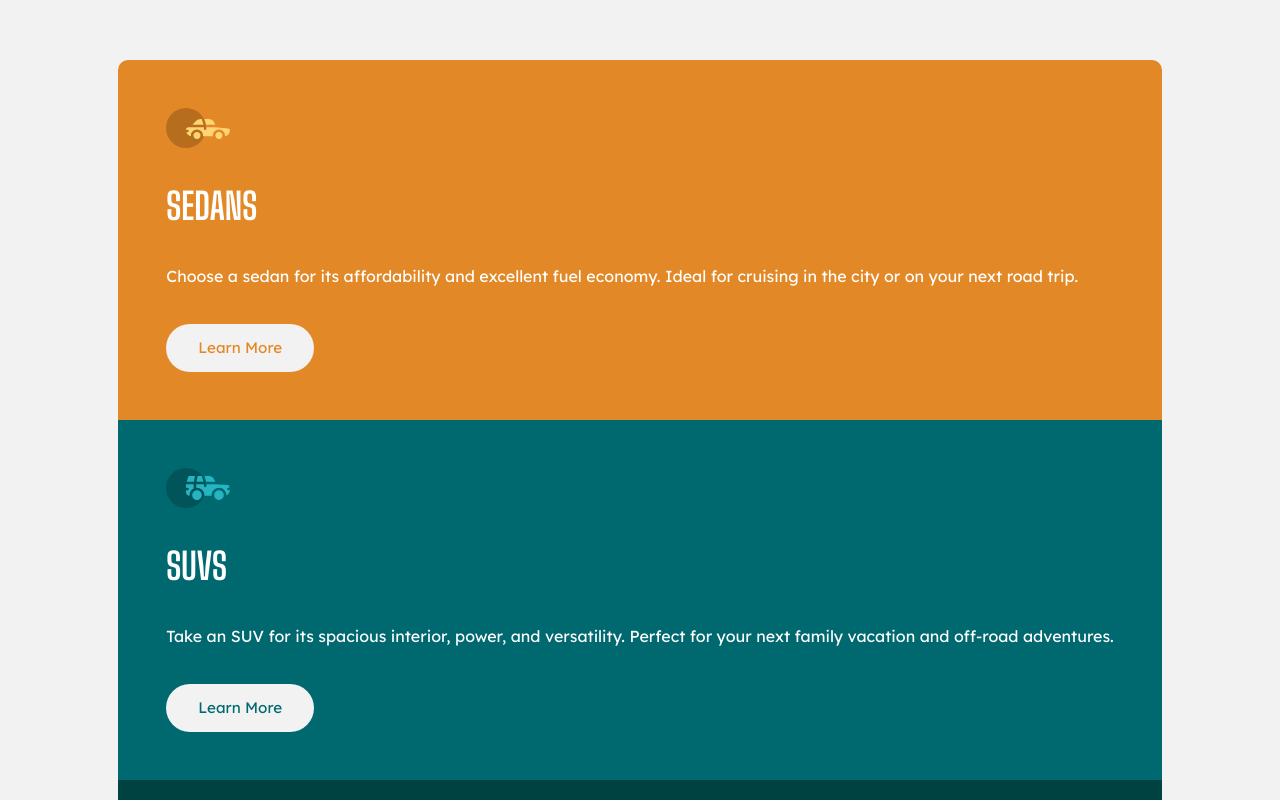
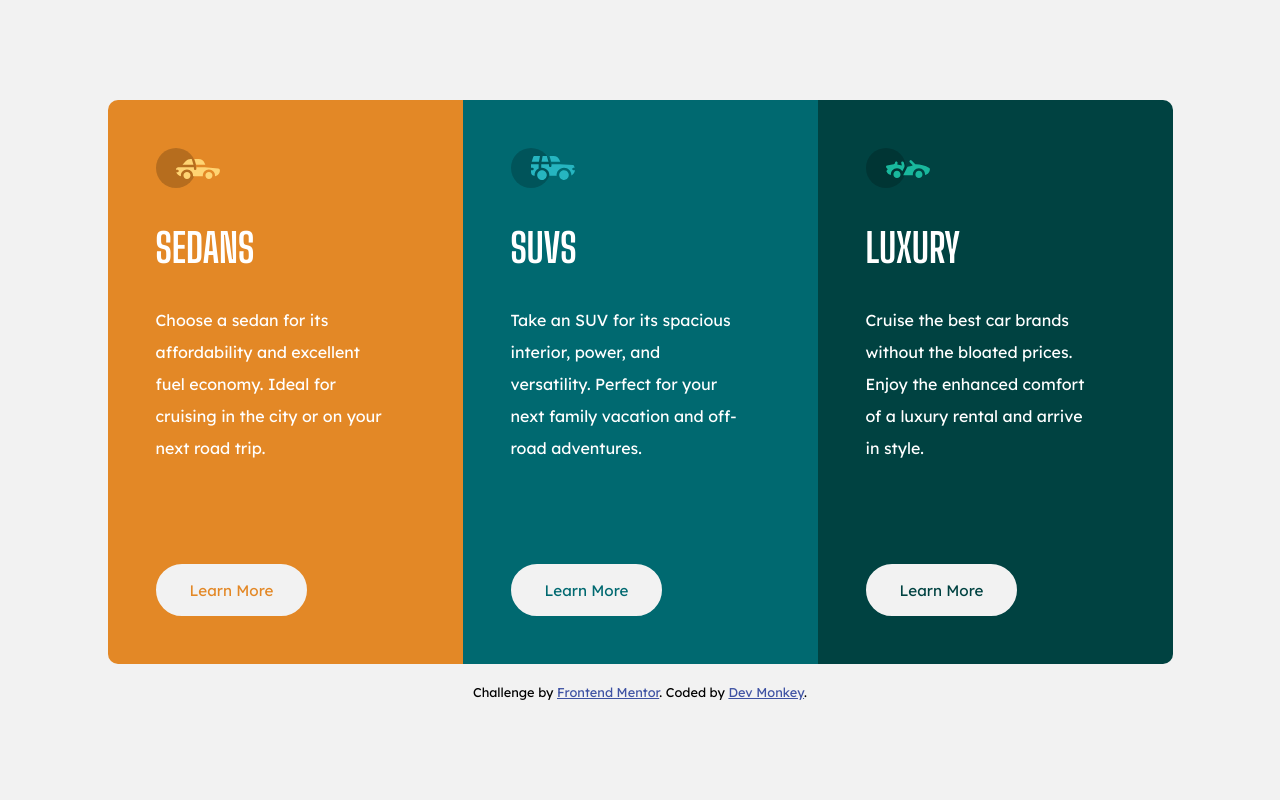
Before and after one commit to halocoders/Frontend-Mentor-Challenge, a plain HTML site: page 2. 3-column-preview-card-component-main/index.html in a window 1280 px wide. Shown: the top 800 px of the page. Drawn offline with Linux system fonts and the light colour scheme.

Commit message:
full fix

```diff
--- a/2. 3-column-preview-card-component-main/css/global.css
+++ b/2. 3-column-preview-card-component-main/css/global.css
@@ -20,11 +20,13 @@
 body {
     font-family: 'Lexend Deca', sans-serif;
     font-size: 15px;
-    display: grid;
-    place-items: center;
+    background-color: var(--light-gray);
+    padding: 4em 1.5em;
+    display: flex;
+    align-items: center;
+    justify-content: center;
     min-height: 100vh;
-    background-color: var(--light-gray);
-    padding: 4em 0;
+    flex-direction: column;
 }
 
 .container {
@@ -77,6 +79,13 @@ button {
     font-family: 'Lexend Deca';
     font-size: 0.95rem;
     font-weight: 400;
+    border: 2px solid var(--light-gray);
+    transition: 200ms;
+}
+
+button:hover {
+    background: none;
+    color: white !important;
 }
 
 .sedan button {
@@ -88,3 +97,20 @@ button {
 .luxury button {
     color: var(--very-dark-cyan);
 }
+
+@media only screen and (min-width: 1040px) {
+    .container {
+        flex-direction: row;
+        max-width: 1200px;
+    }
+    .container > div {
+        width: 355px;
+    }
+    .title {
+        font-size: 2.5rem;
+    }
+    .txt {
+        margin-bottom: 100px;
+        width: 90%;
+    }
+}
--- a/2. 3-column-preview-card-component-main/index.html
+++ b/2. 3-column-preview-card-component-main/index.html
@@ -12,12 +12,14 @@
   <!-- Feel free to remove these styles or customise in your own stylesheet 👍 -->
   <style>
     .attribution {
-      font-size: 11px;
+      font-size: 0.8rem;
       text-align: center;
+      margin-top: 20px;
     }
 
     .attribution a {
       color: hsl(228, 45%, 44%);
+
     }
   </style>
 </head>
@@ -30,21 +32,21 @@
       <h1 class="title">Sedans</h1>
       <p class="txt">Choose a sedan for its affordability and excellent fuel economy. Ideal for cruising in the city
         or on your next road trip.</p>
-      <button>Learn More</button>
+      <button href="#">Learn More</button>
     </div>
     <div class="suv">
       <img src="./images/icon-suvs.svg" alt="">
       <h1 class="title">Suvs</h1>
       <p class="txt">Take an SUV for its spacious interior, power, and versatility. Perfect for your next family
         vacation and off-road adventures.</p>
-      <button>Learn More</button>
+      <button href="#">Learn More</button>
     </div>
     <div class="luxury">
       <img src="./images/icon-luxury.svg" alt="">
       <h1 class="title">Luxury</h1>
       <p class="txt">Cruise the best car brands without the bloated prices. Enjoy the enhanced comfort of a luxury
         rental and arrive in style.</p>
-      <button>Learn More</button>
+      <button href="#">Learn More</button>
     </div>
   </div>
 
```
